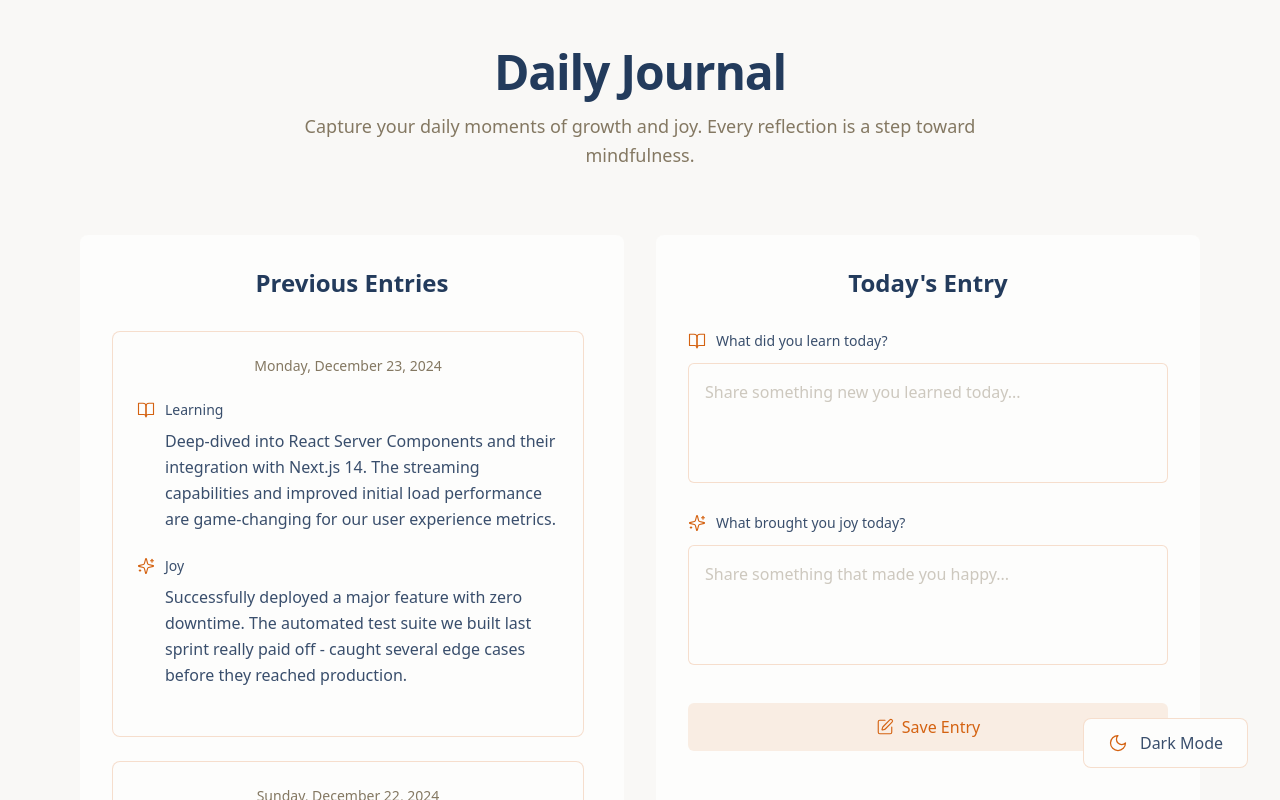
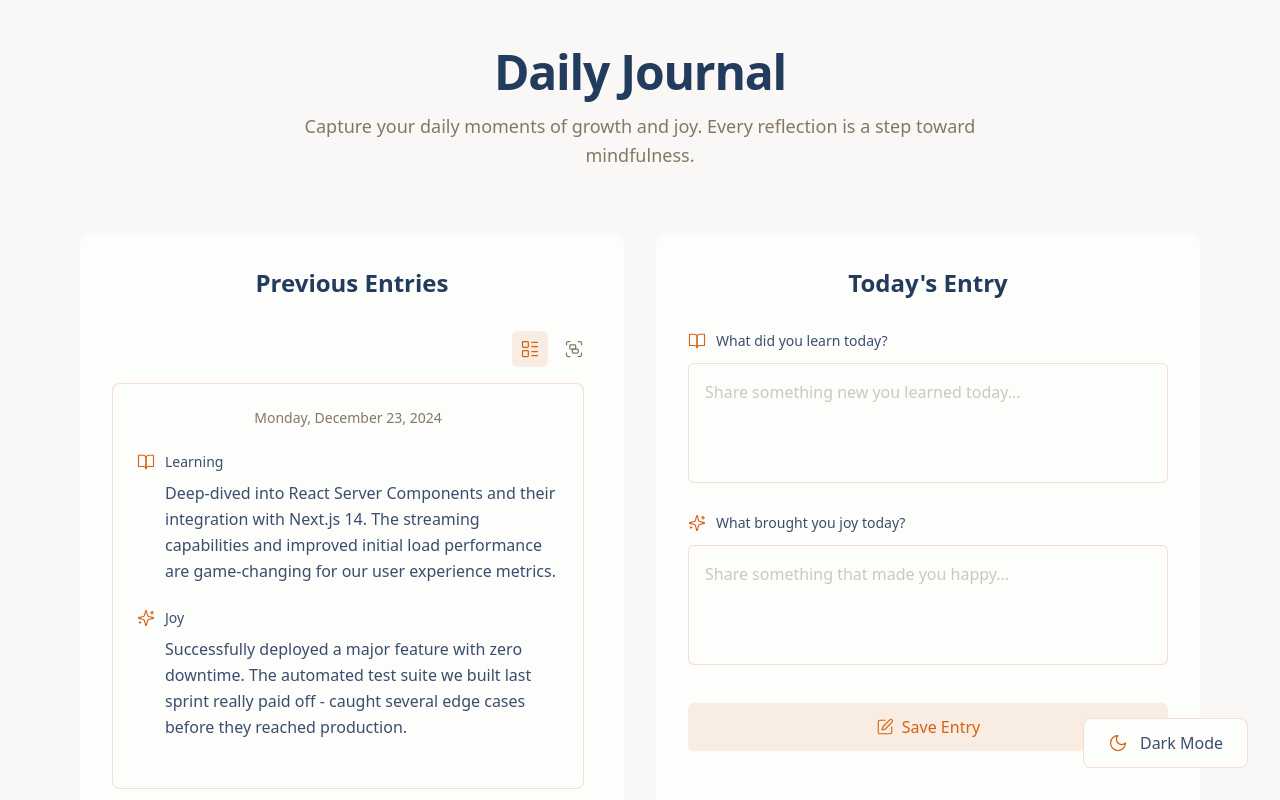
Before and after one commit to morhendos/quick-journal-app, a Next.js app: page / in a window 1280 px wide. Shown: the top 800 px of the page. Built offline with nearby package versions, Linux system fonts and the light colour scheme.

Commit message:
feat: update JournalEntryList with view switching capability

```diff
--- a/src/components/JournalEntryList.tsx
+++ b/src/components/JournalEntryList.tsx
@@ -4,10 +4,15 @@ import { useEffect, useState } from 'react';
 import { JournalEntry } from '@/types/journal';
 import { getEntries } from '@/lib/storage';
 import { EntryDisplay } from '@/components/journal/EntryDisplay';
+import { WeeklyGroupedView } from '@/components/journal/WeeklyGroupedView';
+import { ViewToggle } from '@/components/ViewToggle';
 import { BookOpen } from 'lucide-react';
+
+type ViewType = 'chronological' | 'weekly';
 
 export function JournalEntryList() {
   const [entries, setEntries] = useState<JournalEntry[]>([]);
+  const [view, setView] = useState<ViewType>('chronological');
 
   // Update entries whenever local storage changes
   useEffect(() => {
@@ -54,7 +59,12 @@ export function JournalEntryList() {
   }
 
   return (
-    <div className="space-y-6 max-h-[600px] overflow-y-auto pr-2">
+    <div>
+      <ViewToggle view={view} onViewChange={setView} />
+
+      <div className="max-h-[600px] overflow-y-auto pr-2">
+        {view === 'chronological' ? (
+          <div className="space-y-6">
             {entries.map((entry, index) => (
               <div
                 key={entry.id}
@@ -65,5 +75,10 @@ export function JournalEntryList() {
               </div>
             ))}
           </div>
+        ) : (
+          <WeeklyGroupedView entries={entries} />
+        )}
+      </div>
+    </div>
   );
 }
```
Lines whose indentation alone changed are shown as unchanged.
